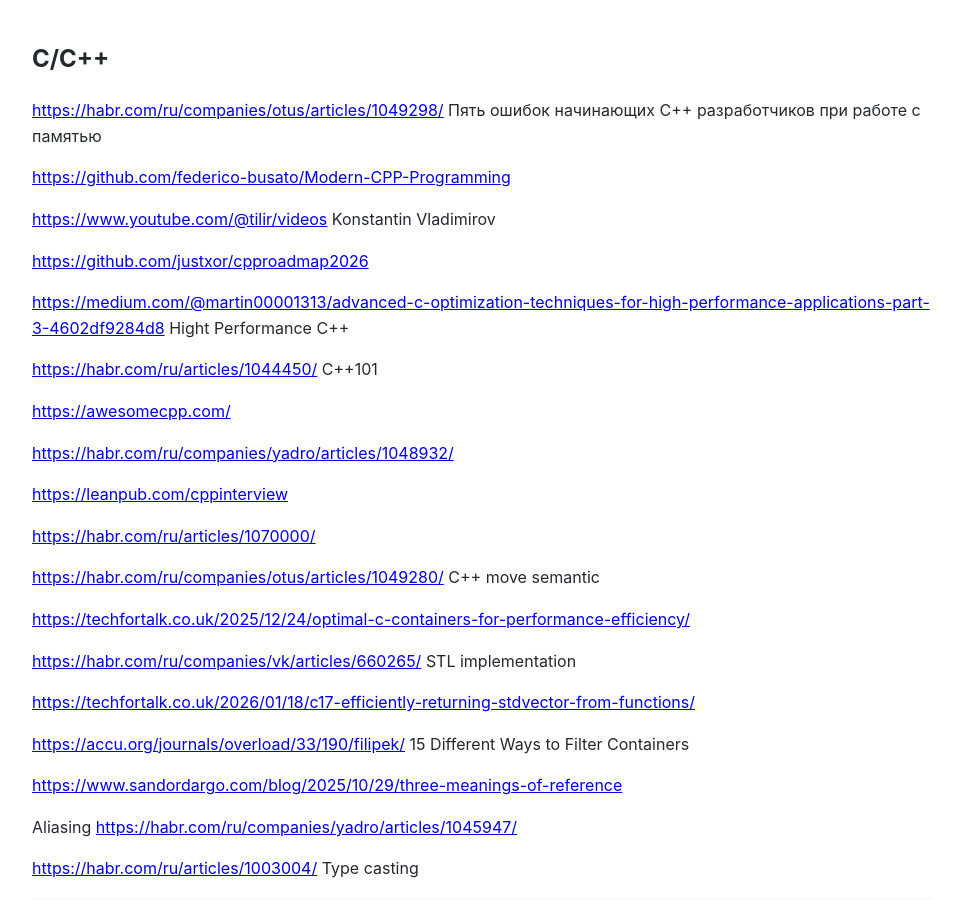
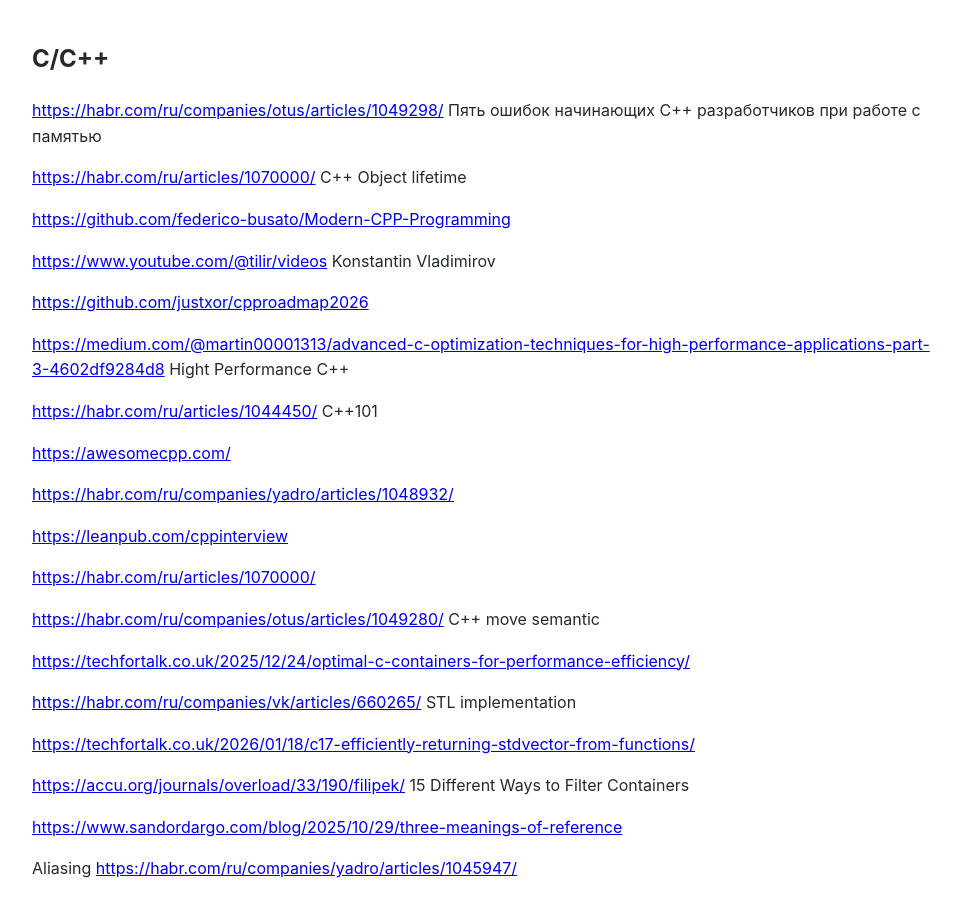
Before and after one commit to Michael-Lubinsky/michael-lubinsky.github.com, a Jekyll site: the page built from cpp/cpp.md, in a window 1280 px wide and 900 px high. Shown: the whole window, without its empty margins (158-1119 px from the left). Built offline with Jekyll 4.4.1, drawn with Linux system fonts in a browser that asks for light colours; our own code applies the rules of GitHub Pages for plain Markdown files.

Commit message:
Add additional resources for C/C++ developers

```diff
--- a/cpp/cpp.md
+++ b/cpp/cpp.md
@@ -1,6 +1,8 @@
 ## C/C++
 
 <https://habr.com/ru/companies/otus/articles/1049298/>  Пять ошибок начинающих C++ разработчиков при работе с памятью
+
+<https://habr.com/ru/articles/1070000/> C++ Object lifetime
 
 <https://github.com/federico-busato/Modern-CPP-Programming>
 
```
